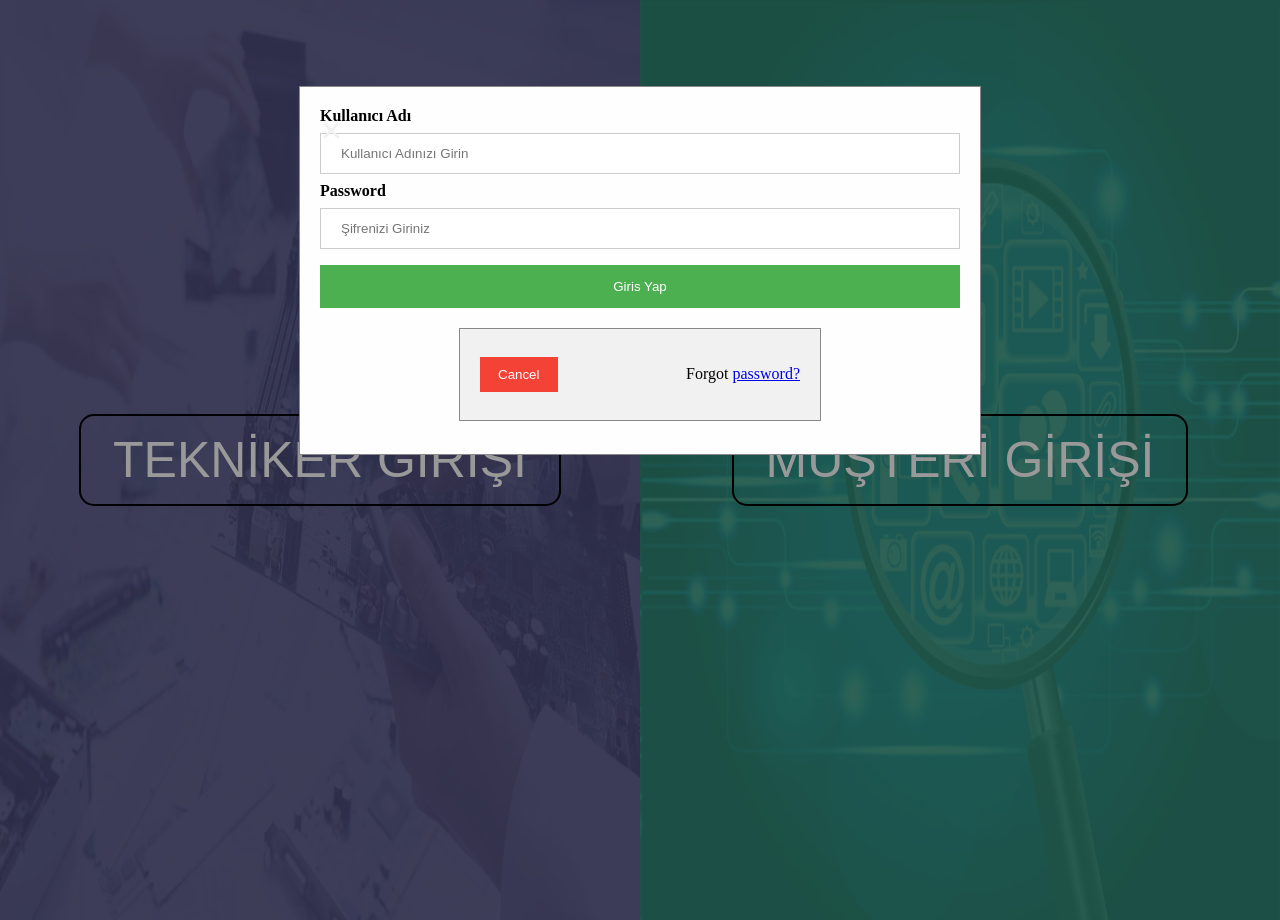
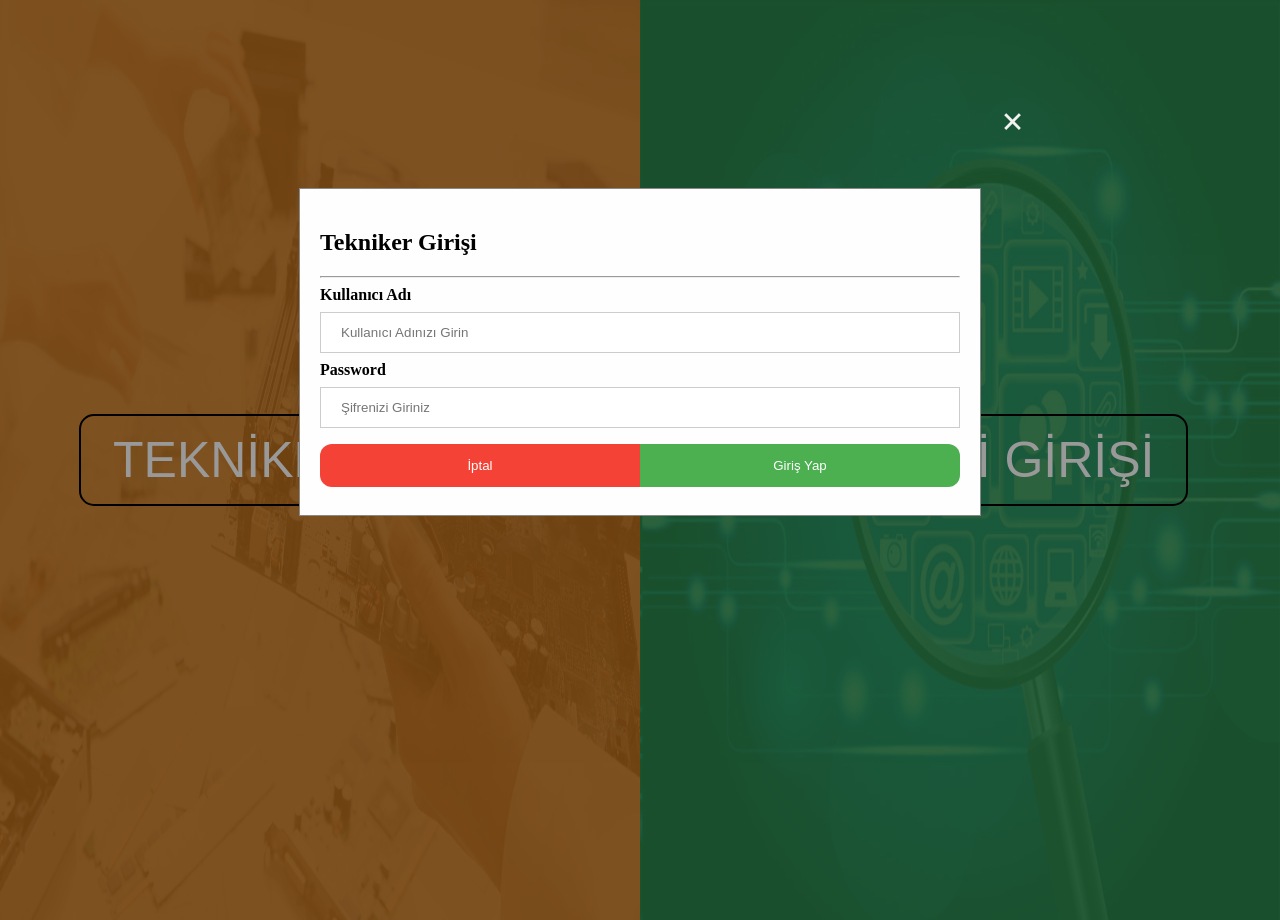
Before and after one commit to gespox/TeknikServisOtomasyonu, a PHP site: page / in a window 1280 px wide, after a click that opens the changed part. Run offline with PHP 8.4, Linux system fonts and the light colour scheme.

Commit message:
Add files via upload

```diff
--- a/css-js/css-index.css
+++ b/css-js/css-index.css
@@ -10,7 +10,7 @@ body{
 #left-div{
     width: 50%;
     height: 100vh;
-    background: rgba(64, 64, 122,0.8);
+    background: rgba(200, 107, 6, 0.8);
     display: flex;
     justify-content: center;
     align-items: center;
@@ -20,7 +20,7 @@ body{
 #right-div{
     width: 50%;
     height: 100vh;
-    background: rgba(33, 140, 116,0.8);
+    background: rgba(29, 140, 65, 0.8);
     display: flex;
     justify-content: center;
     align-items: center;
@@ -56,6 +56,8 @@ body{
 
 }
 .img-left{
+    left: 0;
+    top: 0;
     position: absolute;
     z-index: -1;
     width: 50%;
@@ -64,6 +66,8 @@ body{
 
 }
 .img-right{
+    top: 0;
+    right: 0;
     position: absolute;
     z-index: -1;
     width: 50%;
@@ -93,14 +97,17 @@ input[type=text], input[type=password] {
     padding-top: 60px;
 }
 
-.container-form {
+.form-tekniker {
     background-color: #fefefe;
-    margin: 2% auto 2% auto; /* 5% from the top, 15% from the bottom and centered */
+    margin: 10% auto; /* 5% from the top, 15% from the bottom and centered */
     border: 1px solid #888;
     width: 50%; /* Could be more or less, depending on screen size */
+    padding: 20px;
 }
 .close {
     position: absolute;
+    right: 20%;
+    top: 10%;
     font-size: 40px;
     font-weight: bold;
     color: #f1f1f1;
@@ -118,20 +125,29 @@ input[type=text], input[type=password] {
     margin: 8px 0;
     border: none;
     cursor: pointer;
-    width: 100%;
+    width: 50%;
+    /*border-radius: 12px;*/
 }
 .btn:hover{
     opacity: 0.8;
 }
-.container-form{
-    padding: 20px;
+.login{
+    border-bottom-right-radius:12px;
+    border-top-right-radius: 12px;
 }
 .cancel{
-    width: auto;
+    border-bottom-left-radius:12px;
+    border-top-left-radius: 12px;
+    width: 50%;
     padding: 10px 18px;
     background-color: #f44336;
 }
+
 span.psw {
     float: right;
     padding-top: 16px;
 }
+.container-btn{
+    display: flex;
+
+}
--- a/index.php
+++ b/index.php
@@ -9,6 +9,7 @@
 <!doctype html>
 <html lang="tr">
 <head>
+    <link rel="shortcut icon" type="image/png" href="favicon.png"/>
     <meta charset="UTF-8">
     <meta name="viewport"
           content="width=device-width, user-scalable=no, initial-scale=1.0, maximum-scale=1.0, minimum-scale=1.0">
@@ -29,23 +30,24 @@
         </div>
 
         <div id="login1" class="login-tekniker">
-
+            <span onclick="document.getElementById('login1').style.display='none'" class="close" title="Pencereyi Kapat">&times;</span>
 
             <form class="form-tekniker" action="">
 
 
                 <div class="container-form">
-                    <span onclick="document.getElementById('login1').style.display='none'" class="close" title="Pencereyi Kapat">&times;</span>
+                    <h2>Tekniker Girişi</h2>
+                    <hr>
                     <label for="uname"><b>Kullanıcı Adı</b></label>
                     <input type="text" placeholder="Kullanıcı Adınızı Girin" name="uname" required>
 
                     <label for="psw"><b>Password</b></label>
                     <input type="password" placeholder="Şifrenizi Giriniz" name="psw" required>
 
-                    <button class="btn login" type="submit">Giris Yap</button>
-                    <div class="container-form" style="background-color:#f1f1f1">
-                        <button type="button" onclick="document.getElementById('login1').style.display='none'" class="btn cancel">Cancel</button>
-                        <span class="psw">Forgot <a href="#">password?</a></span>
+
+                    <div class="container-btn">
+                        <button type="button" onclick="document.getElementById('login1').style.display='none'" class="btn cancel">İptal</button>
+                        <button class="btn login" type="submit">Giriş Yap</button>
                     </div>
                 </div>
 
```
Also changed, not shown: favicon.png (added).
